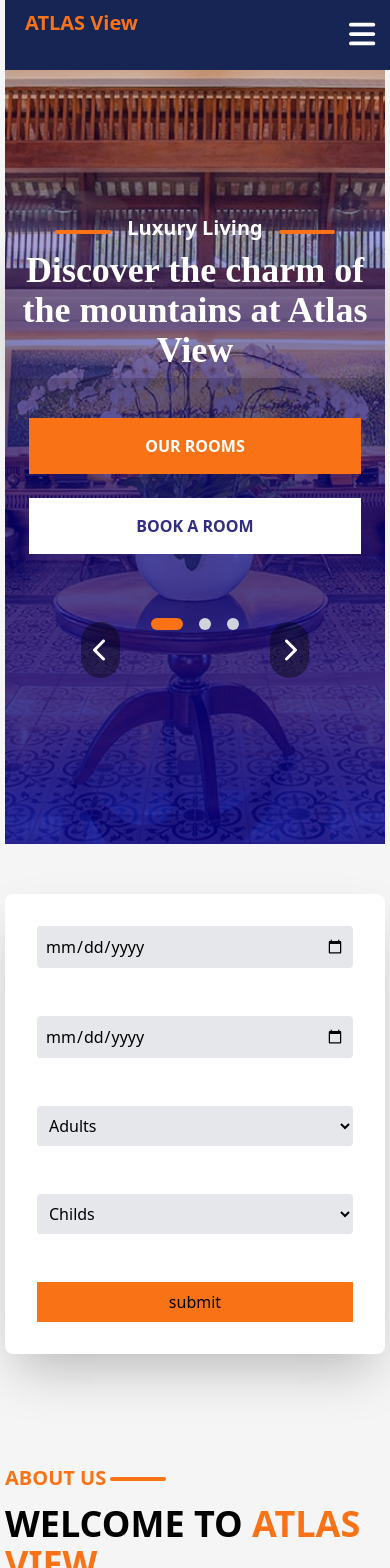
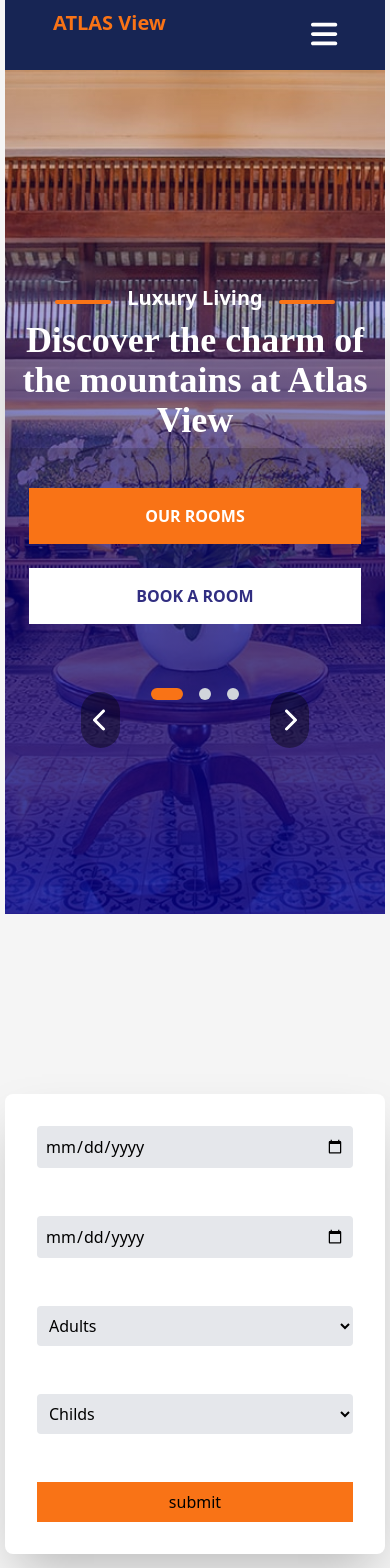
Before and after one commit to aziz-boujaada/hotel-website, a React (Vite) app: page /#/ in a window 390 px wide. Shown: the top 1568 px of the page. Built offline with nearby package versions, Linux system fonts and the light colour scheme; a web font is replaced by a local one.

Commit message:
fixed header width in mobiles

```diff
--- a/src/components/Forms/CallToActionForm.jsx
+++ b/src/components/Forms/CallToActionForm.jsx
@@ -1,12 +1,12 @@
 // CALL TO ACTION FORM
-import AnimationX from "../Animations/AnimationX";
+import AnimationY from "../Animations/AnimationY";
 export default function CallToActionForm() {
 
     return (
       <>
-        <AnimationX>
+        <AnimationY>
 
-          <section className="CTA_form relative lg:absolute z-30 left-1/2 bottom-[-50px] transform -translate-x-1/2 bg-white p-8 rounded-lg shadow-2xl  w-auto   ">
+          <section className="CTA_form relative lg:absolute z-30 left-1/2 bottom-[-180px] transform -translate-x-1/2 bg-white p-8 rounded-lg shadow-2xl  w-auto   ">
             <form >
               <div className="form_inputs relative flex flex-col lg:flex-row justify-center gap-12 ">
                 <input
@@ -51,7 +51,7 @@ export default function CallToActionForm() {
               </div>
             </form>
           </section>
-        </AnimationX>
+        </AnimationY>
       </>
     );
   }
--- a/src/components/Sections/AboutSection.jsx
+++ b/src/components/Sections/AboutSection.jsx
@@ -39,7 +39,7 @@ export default function AboutSection() {
 
   return (
     <>
-      <section className="mt-[10em]">
+      <section className="mt-[12em]">
         <div className="grid grid-cols-1 lg:flex gap-10  justify-between">
           <div>
             <AnimationX>
--- a/src/components/Sections/Header.jsx
+++ b/src/components/Sections/Header.jsx
@@ -45,7 +45,7 @@ function ContactInfo() {
 function SocialIcons() {
   return (
     <AnimationX>
-      <div className="hotel_social flex gap-4">
+      <div className="hotel_social flex gap-4 z-50">
         {HotelSocialMedias.map((socialItem, index) => (
           <a
             key={index}
@@ -202,7 +202,7 @@ export default function Header() {
     <>
       <section
         id="header"
-        className=" bg-blue-950 fixed z-40 w-full container "
+        className=" bg-blue-950 sticky top-0 z-40 w-full container "
       >
         {/* Top header with contact info and social icons */}
         <AnimationX>
@@ -216,7 +216,7 @@ export default function Header() {
         </AnimationX>
 
         {/* Bottom header with logo and navigation list */}
-        <div className="bottom_header header_hight  flex items-center justify-between px-5 ">
+        <div className="bottom_header header_hight  flex items-center justify-between px-12 ">
           {/* Logo */}
           <Logo />
           {/* Navigation list */}
--- a/src/components/Sections/Staff.jsx
+++ b/src/components/Sections/Staff.jsx
@@ -10,45 +10,46 @@ import { FontAwesomeIcon } from "@fortawesome/react-fontawesome";
 const ourStaffInfo = [
   {
     staffImage: "/hotel-website/team-1.jpg",
-    staffName: "Aziz Boujaada",
-    StaffRole: " Hotel President",
+    staffName: "William Scott",
+    StaffRole: "General Manager",
     socialMedias: [
       { socialIcon: faFacebook, socialLink: "facebook" },
-      { socialIcon: faInstagram, socialLink: "Instagram" },
+      { socialIcon: faInstagram, socialLink: "instagram" },
       { socialIcon: faXTwitter, socialLink: "x" },
     ],
   },
   {
     staffImage: "/hotel-website/team-2.jpg",
-    staffName: "Aziz Boujaada",
-    StaffRole: " Hotel President",
+    staffName: "Michael Johnson",
+    StaffRole: "Executive Chef",
     socialMedias: [
       { socialIcon: faFacebook, socialLink: "facebook" },
-      { socialIcon: faInstagram, socialLink: "Instagram" },
+      { socialIcon: faInstagram, socialLink: "instagram" },
       { socialIcon: faXTwitter, socialLink: "x" },
     ],
   },
   {
     staffImage: "/hotel-website/team-3.jpg",
-    staffName: "Aziz Boujaada",
-    StaffRole: " Hotel President",
+    staffName: "David Turner",
+    StaffRole: "Reception Manager",
     socialMedias: [
       { socialIcon: faFacebook, socialLink: "facebook" },
-      { socialIcon: faInstagram, socialLink: "Instagram" },
+      { socialIcon: faInstagram, socialLink: "instagram" },
       { socialIcon: faXTwitter, socialLink: "x" },
     ],
   },
   {
     staffImage: "/hotel-website/team-4.jpg",
-    staffName: "Aziz Boujaada",
-    StaffRole: " Hotel President",
+    staffName: "Christopher Lee",
+    StaffRole: "Housekeeping Supervisor",
     socialMedias: [
       { socialIcon: faFacebook, socialLink: "facebook" },
-      { socialIcon: faInstagram, socialLink: "Instagram" },
+      { socialIcon: faInstagram, socialLink: "instagram" },
       { socialIcon: faXTwitter, socialLink: "x" },
     ],
   },
 ];
+
 //section title
 function SectionTitle() {
   return (
@@ -89,7 +90,7 @@ export default function OurStaff() {
             </h2>
 
             {item.socialMedias && (
-              <div className="absolute flex gap-3 bottom-[65px] left-1/2 transform -translate-x-1/2 opacity-0 group-hover:opacity-100 group-hover:translate-y-[-30px] transition-all duration-300 ">
+              <div className="absolute flex gap-3 bottom-[100px] left-1/2 transform -translate-x-1/2 opacity-1 lg:opacity-0 lg:group-hover:opacity-100 lg:group-hover:translate-y-[-30px] transition-all duration-300 ">
                 {item.socialMedias.map((media, idx) => (
                   <a key={idx} href= {`https://www.${media.socialLink.toLowerCase()}.com`}  target="_blank"
                   rel="noopener noreferrer">
--- a/src/index.css
+++ b/src/index.css
@@ -3,16 +3,18 @@
 @tailwind utilities;
 
 body {
-  margin:0 2em;
+  margin:0 auto;
+  padding:0 3em;
   background-color: whitesmoke;
   scroll-behavior: smooth;
 }
 
 .container {
   margin: 0 auto;
+  padding: 0 auto;
 }
 
-@media screen and (max-width: 768px ) and ( min-width: 360px) {
+@media screen and (max-width: 768px ) and ( min-width: 300px) {
   .container  {
     margin: 0;
     padding: 0;
```
